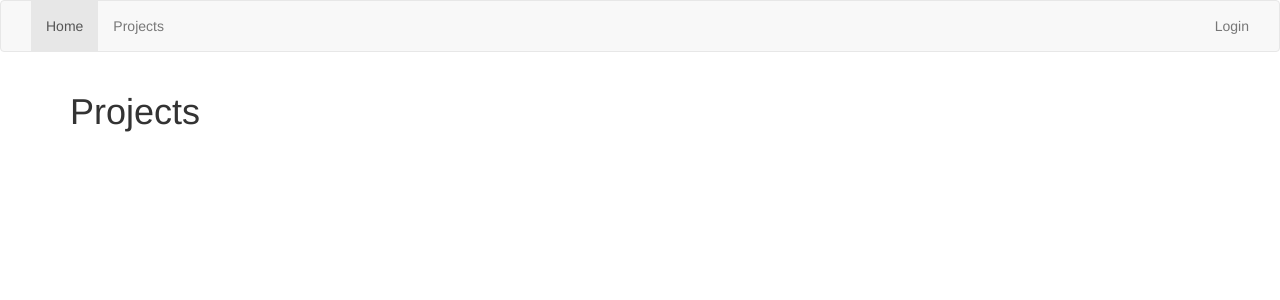
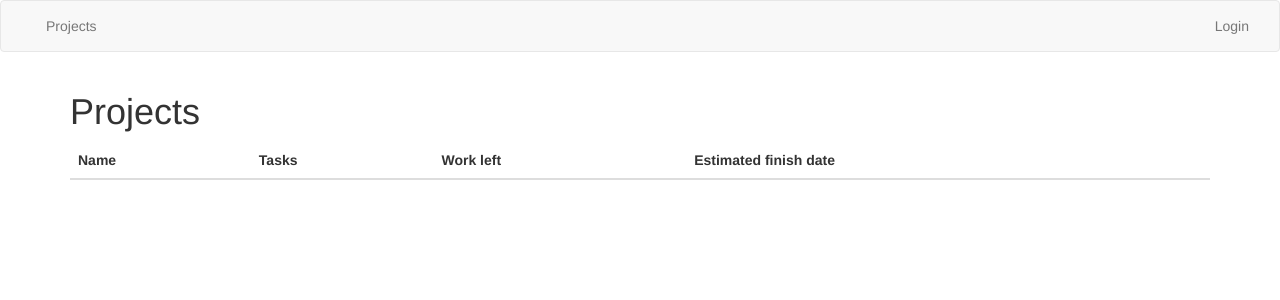
Before and after one commit to jarnoln/mitasny, a Django app: page / in a window 1280 px wide. Shown: the top 300 px of the page. Run offline with Django 3.2, Linux system fonts and the light colour scheme; data that the repository does not hold is empty; parts of the project's set-up code (start-up, migrations or seed data) failed here and were passed over; some libraries are stand-ins or nearby versions.

Commit message:
Prettify templates

```diff
--- a/tasks/templates/tasks/project_list.html
+++ b/tasks/templates/tasks/project_list.html
@@ -3,11 +3,24 @@
 {% block content %}
     <h1> Projects </h1>
     <table class="table">
+        <thead>
+            <th> Name </th>
+            <th> Tasks </th>
+            <th> Work left </th>
+            <th> Estimated finish date </th>
+        </thead>
+        <tbody>
 {% for project in project_list %}
-        <tr> <td> <a href="{{ project.get_absolute_url }}"> {{ project.title }} </a> </td></tr>
+        <tr>
+            <td> <a href="{{ project.get_absolute_url }}"> {{ project.title }} </a> </td>
+            <td> {{ project.tasks.count }} </td>
+            <td> {{ project.total_work_left }} </td>
+            <td> {{ project.finish_date|date:"Y-m-d" }} </td>
+        </tr>
 {% endfor %}
 {% if user.is_authenticated %}
-        <tr> <td> <a class="btn btn-primary" href="{% url 'tasks:project_create' %}"> Create project </a> </td></tr>
+        <tr> <td colspan="4"> <a class="btn btn-primary" href="{% url 'tasks:project_create' %}"> Create project </a> </td></tr>
 {% endif %}
+        </tbody>
     </table>
 {% endblock %}
--- a/tasks/templates/tasks/tasks_base.html
+++ b/tasks/templates/tasks/tasks_base.html
@@ -12,8 +12,7 @@
     <!-- Collect the nav links, forms, and other content for toggling -->
     <div class="collapse navbar-collapse" id="bs-example-navbar-collapse-1">
       <ul class="nav navbar-nav">
-        <li class="active"> <a href="{% url 'tasks:home' %}"> Home </a> </li>
-        <li><a href="{% url 'tasks:projects' %}"> Projects </a></li>
+        <li class="{% if project_list %}active{% endif %}"> <a href="{% url 'tasks:projects' %}"> Projects </a></li>
       </ul>
       <ul class="nav navbar-nav navbar-right">
 {% if user.is_authenticated %}
```
Also changed, not shown: tasks/templates/tasks/project_detail.html (+2 -5 lines).
